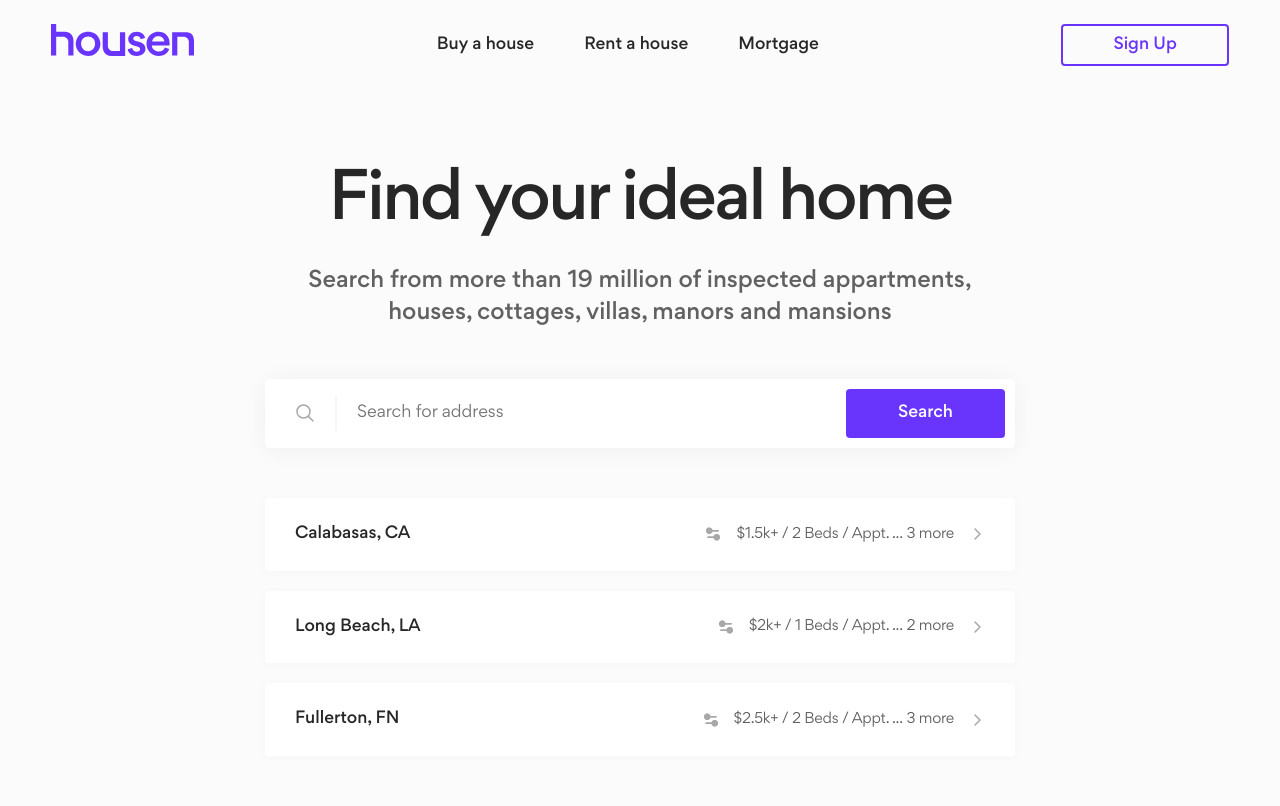
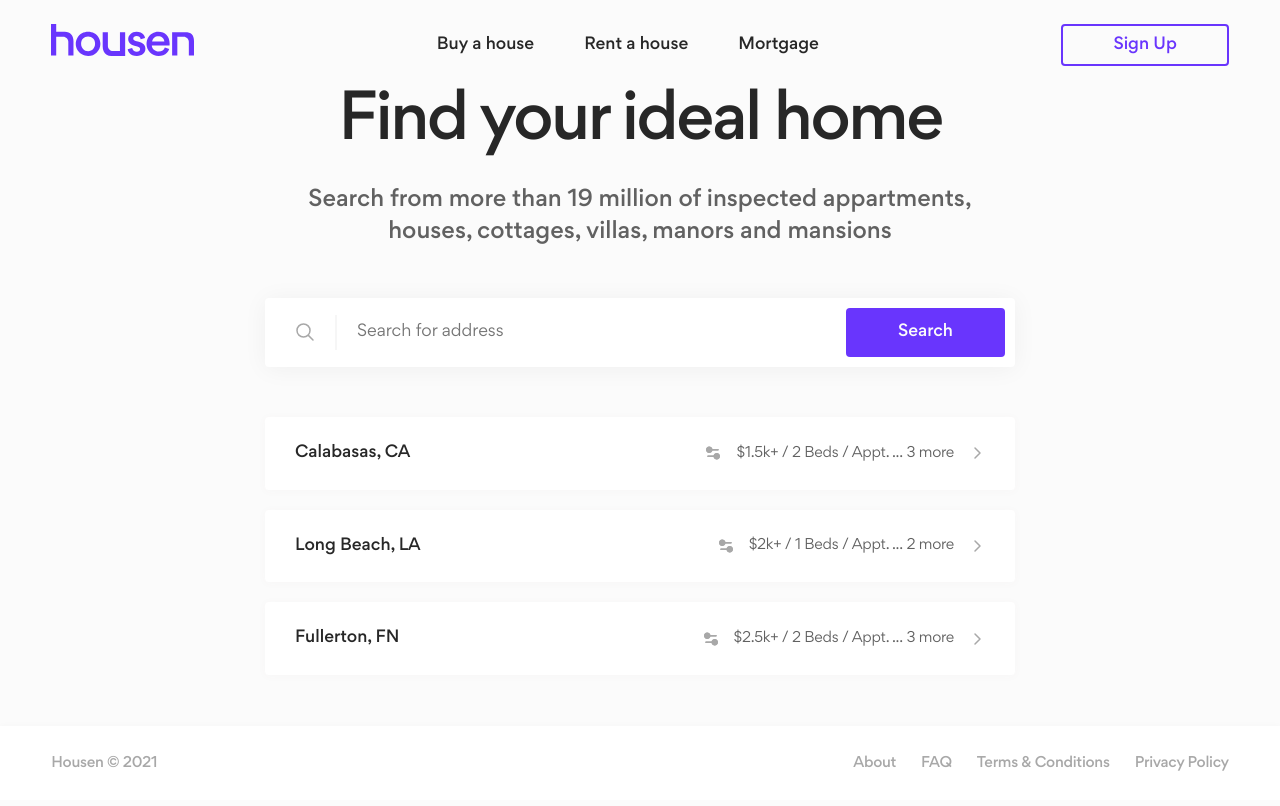
Before and after one commit to shahriarpshuvo/housen, a React (Create React App) app: page / in a window 1280 px wide. Built offline with nearby package versions, Linux system fonts and the light colour scheme.

Commit message:
:boot: add footer and refactor app layouts

```diff
--- a/src/App.js
+++ b/src/App.js
@@ -1,13 +1,17 @@
+import Footer from './components/Footer';
 import Header from './components/Header';
 import Hero from './components/Hero';
 import Search from './components/Search';
 
 const App = () => {
   return (
-    <div className="home">
+    <div className="app">
       <Header />
-      <Hero />
-      <Search />
+      <main>
+        <Hero />
+        <Search />
+      </main>
+      <Footer />
     </div>
   );
 };
--- /dev/null
+++ b/src/components/Footer.js
@@ -0,0 +1,30 @@
+/*eslint-disable*/
+import React from 'react';
+
+const Footer = () => (
+  <footer class="footer meta meta--caption">
+    <div className="container">
+      <div className="footer__copyright">
+        <p>Housen &copy; {new Date().getFullYear()}</p>
+      </div>
+      <nav className="footer__nav">
+        <ul>
+          <li>
+            <a href="#">About</a>
+          </li>
+          <li>
+            <a href="#">FAQ</a>
+          </li>
+          <li>
+            <a href="#">Terms &amp; Conditions</a>
+          </li>
+          <li>
+            <a href="#">Privacy Policy</a>
+          </li>
+        </ul>
+      </nav>
+    </div>
+  </footer>
+);
+
+export default Footer;
--- a/src/scss/app.scss
+++ b/src/scss/app.scss
@@ -12,3 +12,4 @@
 @import './components/header';
 @import './components/hero';
 @import './components/search';
+@import './components/footer';
--- /dev/null
+++ b/src/scss/components/_footer.scss
@@ -0,0 +1,29 @@
+.footer {
+  background-color: $color-white;
+  box-shadow: 0 -1px 6px rgba(0, 0, 0, 0.02);
+  padding: 3rem 0;
+
+  & > .container {
+    display: flex;
+    align-items: center;
+    justify-content: space-between;
+  }
+
+  &__nav {
+    & > ul {
+      list-style: none;
+
+      li {
+        display: inline-block;
+        margin-left: 2.5rem;
+
+        a {
+          transition: $generic-transition;
+          &:hover {
+            color: $color-dark-gray;
+          }
+        }
+      }
+    }
+  }
+}
--- a/src/scss/components/_hero.scss
+++ b/src/scss/components/_hero.scss
@@ -1,5 +1,4 @@
 .hero {
-  margin-top: 8rem;
   margin-bottom: 5rem;
   text-align: center;
 
--- a/src/scss/modules/_base.scss
+++ b/src/scss/modules/_base.scss
@@ -20,3 +20,11 @@ body {
   font-size: 1.6rem;
   background-color: $color-bg;
 }
+
+.app {
+  display: flex;
+  flex-direction: column;
+  align-items: stretch;
+  min-height: 100vh;
+  justify-content: space-between;
+}
--- a/src/scss/modules/_typography.scss
+++ b/src/scss/modules/_typography.scss
@@ -1,7 +1,7 @@
 .heading {
   font-weight: $font-medium;
-  font-size: 6.4rem;
-  line-height: 6.4rem;
+  font-size: 6.2rem;
+  line-height: 6.2rem;
   letter-spacing: -0.04em;
 
   &--sub {
@@ -21,8 +21,7 @@
   &--caption {
     color: $color-light-gray;
     font-weight: $font-medium;
-    font-size: 1.3rem;
-    line-height: 1.3rem;
+    line-height: 1.4rem;
   }
 }
 
```
